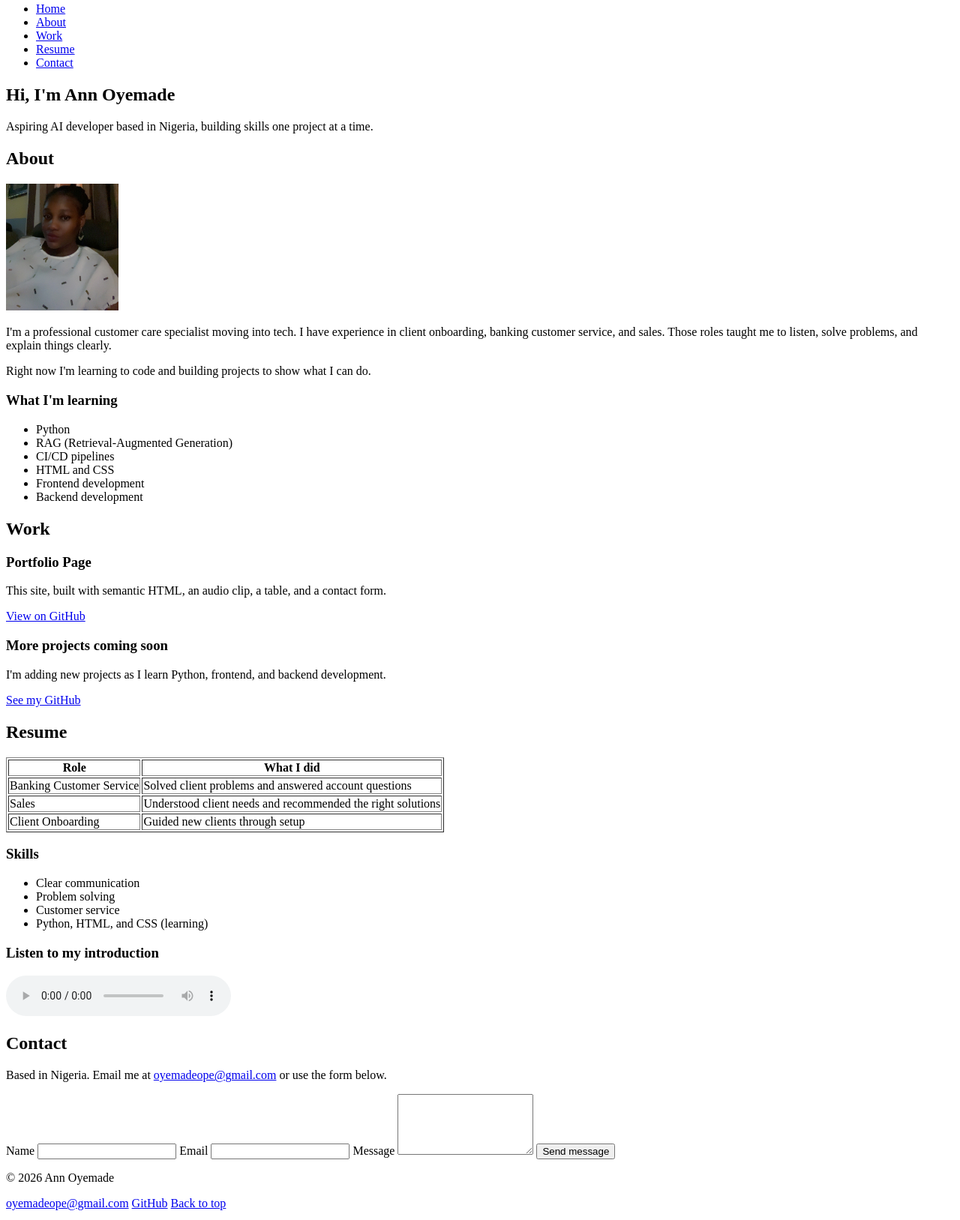
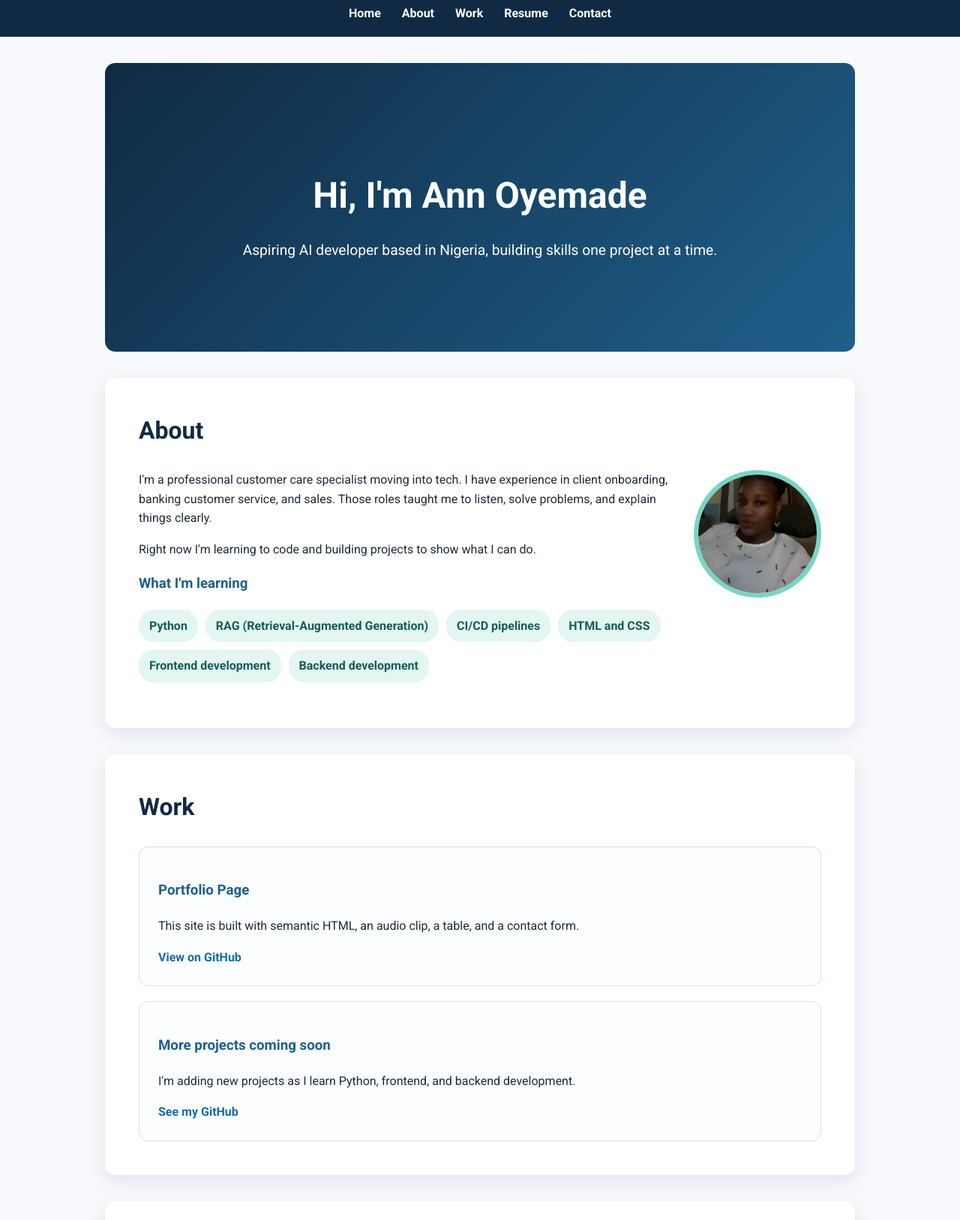
Before and after one commit to oyemadeope/Ann-s-portfolio-Checkpoint, a plain HTML site: page index.html in a window 1280 px wide. Shown: the part 13-1640 px from the top of the page at 75% size. Drawn offline with Linux system fonts and the light colour scheme.

Commit message:
complete portfolio checkpoint

```diff
--- a/index.html
+++ b/index.html
@@ -4,12 +4,15 @@
   <meta charset="UTF-8">
   <meta name="viewport" content="width=device-width, initial-scale=1.0">
   <title>Ann Oyemade Portfolio</title>
+
+  <link rel="stylesheet" href="styles.css">
 </head>
+
 <body>
 
-  <header>
-    <nav>
-      <ul>
+  <header class="header">
+    <nav class="navbar">
+      <ul class="nav-links">
         <li><a href="#home">Home</a></li>
         <li><a href="#about">About</a></li>
         <li><a href="#work">Work</a></li>
@@ -21,19 +24,23 @@
 
   <main>
 
-    <section id="home">
+    <section id="home" class="hero-section">
       <h1>Hi, I'm Ann Oyemade</h1>
       <p>Aspiring AI developer based in Nigeria, building skills one project at a time.</p>
     </section>
 
-    <section id="about">
+    <section id="about" class="section">
       <h2>About</h2>
-      <img src="profile.JPG" alt="Photo of Ann Oyemade" width="150">
+
+      <img class="profile-image" src="profile.JPG" alt="Photo of Ann Oyemade">
+
       <p>I'm a professional customer care specialist moving into tech. I have experience in client onboarding, banking customer service, and sales. Those roles taught me to listen, solve problems, and explain things clearly.</p>
+
       <p>Right now I'm learning to code and building projects to show what I can do.</p>
 
       <h3>What I'm learning</h3>
-      <ul>
+
+      <ul class="skills-list">
         <li>Python</li>
         <li>RAG (Retrieval-Augmented Generation)</li>
         <li>CI/CD pipelines</li>
@@ -43,26 +50,27 @@
       </ul>
     </section>
 
-    <section id="work">
+    <section id="work" class="section">
       <h2>Work</h2>
 
-      <article>
+      <article class="project-card">
         <h3>Portfolio Page</h3>
-        <p>This site, built with semantic HTML, an audio clip, a table, and a contact form.</p>
+        <p>This site is built with semantic HTML, an audio clip, a table, and a contact form.</p>
         <a href="https://github.com/oyemadeope">View on GitHub</a>
       </article>
 
-      <article>
+      <article class="project-card">
         <h3>More projects coming soon</h3>
         <p>I'm adding new projects as I learn Python, frontend, and backend development.</p>
         <a href="https://github.com/oyemadeope">See my GitHub</a>
       </article>
     </section>
 
-    <section id="resume">
+    <section id="resume" class="section">
       <h2>Resume</h2>
 
-      <table border="1">
+      <!-- Corrected: no *border*="1" -->
+      <table class="resume-table">
         <tr>
           <th>Role</th>
           <th>What I did</th>
@@ -82,7 +90,8 @@
       </table>
 
       <h3>Skills</h3>
-      <ul>
+
+      <ul class="skills-list">
         <li>Clear communication</li>
         <li>Problem solving</li>
         <li>Customer service</li>
@@ -90,16 +99,23 @@
       </ul>
 
       <h3>Listen to my introduction</h3>
+
       <audio controls>
         <source src="audio.m4a" type="audio/mp4">
         Your browser does not support audio.
       </audio>
     </section>
 
-    <section id="contact">
+    <section id="contact" class="section">
       <h2>Contact</h2>
-      <p>Based in Nigeria. Email me at <a href="mailto:oyemadeope@gmail.com">oyemadeope@gmail.com</a> or use the form below.</p>
-      <form action="#" method="post">
+
+      <p>
+        Based in Nigeria. Email me at
+        <a href="mailto:oyemadeope@gmail.com">oyemadeope@gmail.com</a>
+        or use the form below.
+      </p>
+
+      <form class="contact-form" action="#" method="post">
         <label for="name">Name</label>
         <input type="text" id="name" name="name" required>
 
@@ -115,9 +131,9 @@
 
   </main>
 
-  <footer>
+  <footer class="footer">
     <p>&copy; 2026 Ann Oyemade</p>
-    <a href="mailto:oyemadeope@gmail.com">oyemadeope@gmail.com</a>
+    <a href="mailto:oyemadeope@gmail.com">Email</a>
     <a href="https://github.com/oyemadeope">GitHub</a>
     <a href="#home">Back to top</a>
   </footer>
--- /dev/null
+++ b/styles.css
@@ -0,0 +1,250 @@
+@import url("https://fonts.googleapis.com/css2?family=Roboto:wght@400;500;700;900&display=swap");
+
+/* General page styling */
+* {
+  box-sizing: border-box;
+}
+
+html {
+  scroll-behavior: smooth;
+}
+
+body {
+  margin: 0;
+  font-family: "Roboto", Arial, sans-serif;
+  background-color: #f7f9fc;
+  color: #1d2b3a;
+  line-height: 1.6;
+}
+
+/* Navigation bar */
+.header {
+  background-color: #102a43;
+  padding: 18px 30px;
+  position: sticky;
+  top: 0;
+}
+
+.nav-links {
+  list-style: none;
+  display: flex;
+  justify-content: center;
+  gap: 28px;
+  margin: 0;
+  padding: 0;
+}
+
+.nav-links a {
+  color: white;
+  text-decoration: none;
+  font-weight: 700;
+}
+
+.nav-links a:hover {
+  color: #78d5c5;
+}
+
+/* Main sections */
+.section,
+.hero-section {
+  max-width: 1000px;
+  margin: 35px auto;
+  padding: 45px;
+  border-radius: 14px;
+}
+
+.section {
+  background-color: white;
+  box-shadow: 0 8px 25px rgba(16, 42, 67, 0.1);
+}
+
+.hero-section {
+  background: linear-gradient(135deg, #102a43, #1f5f8b);
+  color: white;
+  text-align: center;
+  padding: 100px 35px;
+}
+
+.hero-section h1 {
+  font-size: 3rem;
+  margin-bottom: 15px;
+}
+
+.hero-section p {
+  font-size: 1.2rem;
+}
+
+/* Headings */
+h2 {
+  color: #102a43;
+  font-size: 2rem;
+  margin-top: 0;
+}
+
+h3 {
+  color: #1f5f8b;
+}
+
+/* About section */
+.profile-image {
+  width: 170px;
+  height: 170px;
+  object-fit: cover;
+  border-radius: 50%;
+  border: 6px solid #78d5c5;
+  float: right;
+  margin: 0 0 20px 30px;
+}
+
+/* Skills */
+.skills-list {
+  display: flex;
+  flex-wrap: wrap;
+  gap: 10px;
+  list-style: none;
+  padding: 0;
+}
+
+.skills-list li {
+  background-color: #e4f6f2;
+  color: #155d58;
+  padding: 9px 14px;
+  border-radius: 20px;
+  font-weight: 700;
+}
+
+/* Work / project cards */
+.project-card {
+  border: 1px solid #d8e1ea;
+  border-radius: 12px;
+  padding: 25px;
+  margin-top: 20px;
+  background-color: #fbfdff;
+  transition: 0.3s;
+}
+
+.project-card:hover {
+  transform: translateY(-5px);
+  box-shadow: 0 10px 20px rgba(16, 42, 67, 0.15);
+}
+
+.project-card a {
+  color: #1769aa;
+  font-weight: 700;
+  text-decoration: none;
+}
+
+.project-card a:hover {
+  text-decoration: underline;
+}
+
+/* Resume table */
+.resume-table {
+  width: 100%;
+  border-collapse: collapse;
+  margin-bottom: 30px;
+}
+
+.resume-table th,
+.resume-table td {
+  border: 1px solid #d8e1ea;
+  padding: 15px;
+  text-align: left;
+}
+
+.resume-table th {
+  background-color: #102a43;
+  color: white;
+}
+
+.resume-table tr:nth-child(even) {
+  background-color: #f1f7fb;
+}
+
+/* Contact form */
+.contact-form {
+  display: grid;
+  gap: 10px;
+  max-width: 650px;
+}
+
+.contact-form label {
+  font-weight: 700;
+  color: #102a43;
+  margin-top: 10px;
+}
+
+.contact-form input,
+.contact-form textarea {
+  font-family: inherit;
+  font-size: 1rem;
+  padding: 12px;
+  border: 1px solid #b9c8d6;
+  border-radius: 7px;
+}
+
+.contact-form input:focus,
+.contact-form textarea:focus {
+  outline: 3px solid #bcefe6;
+  border-color: #2d9c8c;
+}
+
+.contact-form button {
+  background-color: #2d9c8c;
+  color: white;
+  border: none;
+  border-radius: 7px;
+  padding: 13px;
+  margin-top: 12px;
+  font-family: inherit;
+  font-size: 1rem;
+  font-weight: 700;
+  cursor: pointer;
+}
+
+.contact-form button:hover {
+  background-color: #102a43;
+}
+
+/* Footer */
+.footer {
+  background-color: #102a43;
+  color: white;
+  text-align: center;
+  padding: 30px 20px;
+  margin-top: 40px;
+}
+
+.footer a {
+  color: #78d5c5;
+  text-decoration: none;
+  margin: 0 10px;
+}
+
+.footer a:hover {
+  text-decoration: underline;
+}
+
+/* Phone styling */
+@media (max-width: 650px) {
+  .nav-links {
+    flex-wrap: wrap;
+    gap: 12px 18px;
+  }
+
+  .section,
+  .hero-section {
+    margin: 20px 15px;
+    padding: 30px 22px;
+  }
+
+  .hero-section h1 {
+    font-size: 2.3rem;
+  }
+
+  .profile-image {
+    float: none;
+    display: block;
+    margin: 0 auto 25px;
+  }
+}
```
